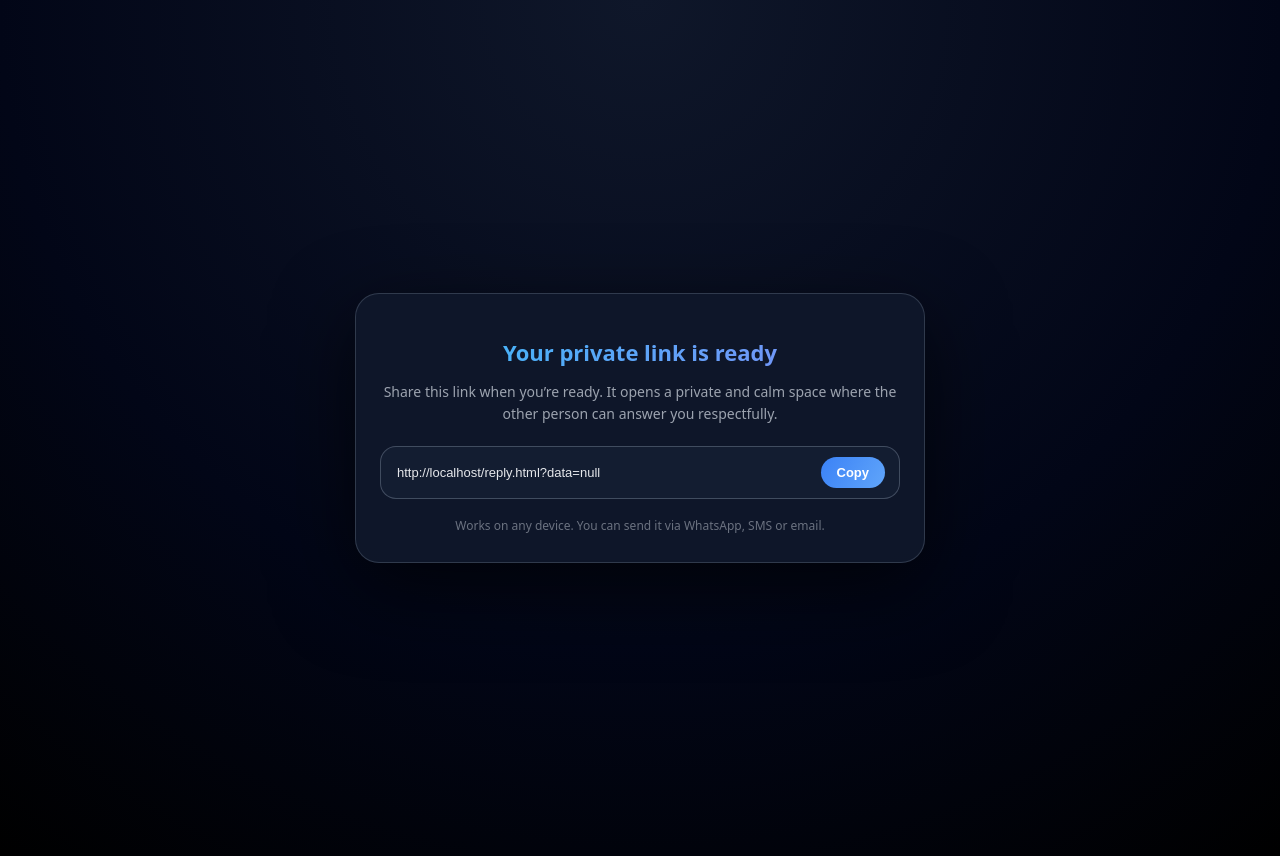
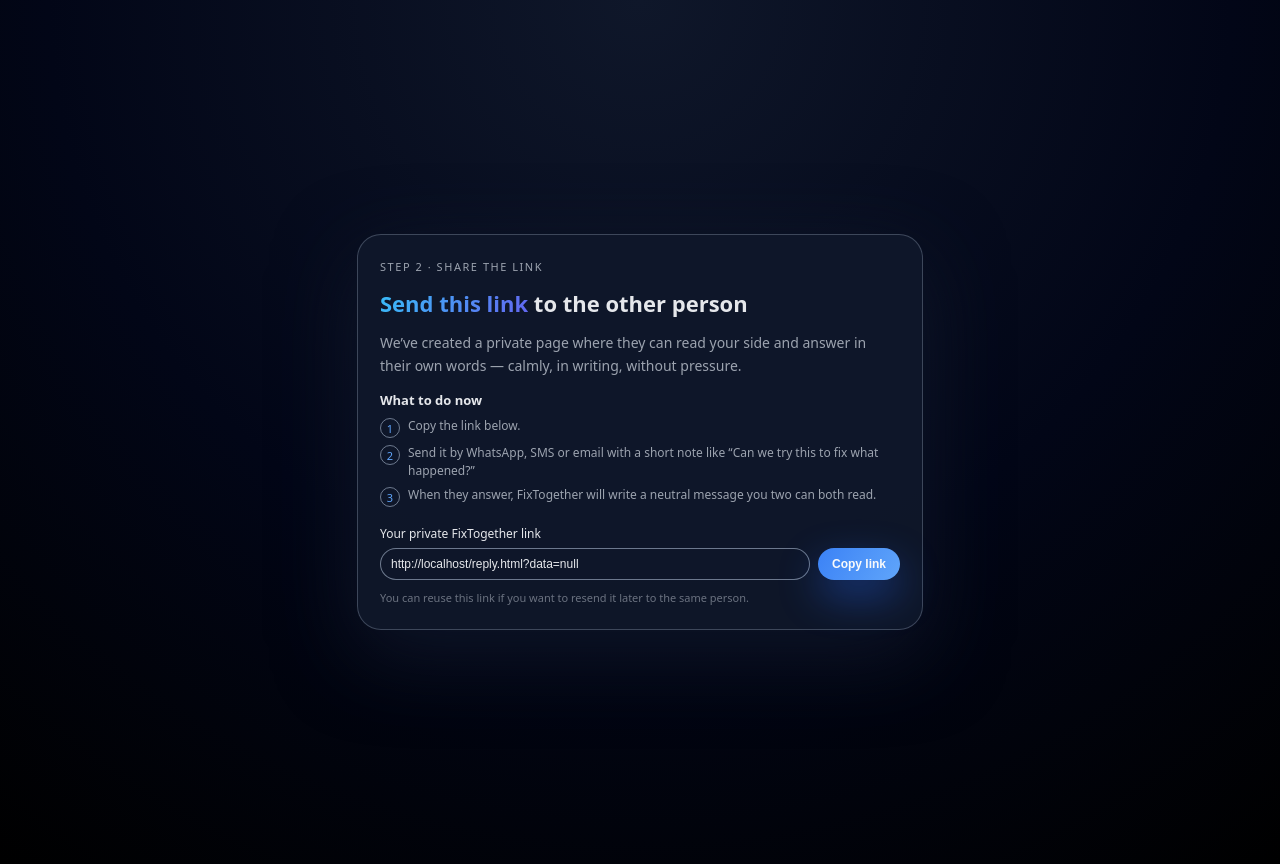
Before and after one commit to faodiallo001/fixTogether, a website: page success.html in a window 1280 px wide. Drawn offline with Linux system fonts and the light colour scheme.

Commit message:
success.html

```diff
--- a/success.html
+++ b/success.html
@@ -2,127 +2,205 @@
 <html lang="en">
 <head>
   <meta charset="UTF-8" />
-  <title>Your Private Link – FixTogether</title>
+  <title>Your private FixTogether link</title>
   <meta name="viewport" content="width=device-width, initial-scale=1.0" />
   <style>
     body {
-      font-family: system-ui, -apple-system, BlinkMacSystemFont, "Segoe UI", sans-serif;
-      background: radial-gradient(circle at top, #0f172a, #020617 60%, #000 100%);
+      font-family: system-ui, -apple-system, BlinkMacSystemFont, "Segoe UI",
+        sans-serif;
+      background: radial-gradient(circle at top, #0f172a 0, #020617 55%, #000 100%);
       color: #e5e7eb;
       min-height: 100vh;
-      margin: 0;
       display: flex;
       align-items: center;
       justify-content: center;
-      padding: 28px;
+      padding: 24px;
     }
 
     .card {
+      max-width: 520px;
       width: 100%;
-      max-width: 520px;
       background: rgba(15, 23, 42, 0.96);
       border-radius: 24px;
-      padding: 28px 24px;
-      border: 1px solid rgba(148, 163, 184, 0.25);
-      box-shadow: 0 25px 80px rgba(0,0,0,0.65);
-      text-align: center;
+      padding: 24px 22px;
+      border: 1px solid rgba(148, 163, 184, 0.35);
+      box-shadow: 0 24px 80px rgba(15, 23, 42, 0.9);
+    }
+
+    .eyebrow {
+      font-size: 11px;
+      text-transform: uppercase;
+      letter-spacing: 0.14em;
+      color: #9ca3af;
+      margin-bottom: 6px;
     }
 
     h1 {
       font-size: 22px;
-      margin-bottom: 10px;
-      background: linear-gradient(120deg, #38bdf8, #818cf8);
+      margin-bottom: 8px;
+    }
+
+    h1 span {
+      background: linear-gradient(120deg, #38bdf8, #6366f1);
       -webkit-background-clip: text;
       color: transparent;
-      font-weight: 600;
     }
 
     p {
       font-size: 14px;
       color: #9ca3af;
+      margin-bottom: 14px;
       line-height: 1.6;
-      margin-bottom: 20px;
     }
 
-    .link-box {
-      background: rgba(20, 30, 50, 0.9);
-      border: 1px solid rgba(148, 163, 184, 0.35);
-      border-radius: 16px;
-      padding: 10px 14px;
+    .steps-title {
+      font-size: 13px;
+      font-weight: 600;
+      margin-top: 8px;
+      margin-bottom: 8px;
+    }
+
+    .steps {
+      display: grid;
+      grid-template-columns: minmax(0, 1fr);
+      gap: 6px;
+      font-size: 12px;
+      color: #9ca3af;
+      margin-bottom: 18px;
+    }
+
+    .step {
       display: flex;
-      gap: 10px;
-      margin-bottom: 18px;
+      gap: 8px;
+      align-items: flex-start;
+    }
+
+    .step-badge {
+      width: 18px;
+      height: 18px;
+      border-radius: 999px;
+      border: 1px solid rgba(148, 163, 184, 0.7);
+      display: flex;
+      align-items: center;
+      justify-content: center;
+      font-size: 11px;
+      color: #60a5fa;
+      flex-shrink: 0;
+      margin-top: 1px;
+    }
+
+    .step-text {
+      line-height: 1.5;
+    }
+
+    .link-block-label {
+      font-size: 12px;
+      margin-bottom: 6px;
+      color: #e5e7eb;
+      font-weight: 500;
+    }
+
+    .link-row {
+      display: flex;
+      gap: 8px;
+      flex-wrap: wrap;
     }
 
     input {
       flex: 1;
-      background: transparent;
-      border: none;
+      border-radius: 999px;
+      border: 1px solid rgba(148, 163, 184, 0.7);
+      background: rgba(15, 23, 42, 0.9);
       color: #e5e7eb;
-      font-size: 13px;
-      outline: none;
+      padding: 8px 10px;
+      font-size: 12px;
     }
 
     button {
-      padding: 8px 16px;
       border-radius: 999px;
+      padding: 8px 14px;
       border: none;
       background: linear-gradient(120deg, #3b82f6, #60a5fa);
-      color: white;
-      font-size: 13px;
+      color: #f9fafb;
+      font-size: 12px;
+      cursor: pointer;
       font-weight: 600;
-      cursor: pointer;
-      transition: 0.15s ease;
+      box-shadow: 0 16px 40px rgba(37, 99, 235, 0.45);
+      white-space: nowrap;
     }
 
     button:hover {
-      opacity: 0.92;
-      transform: translateY(-1px);
+      opacity: 0.96;
+      box-shadow: 0 22px 55px rgba(37, 99, 235, 0.6);
     }
 
-    .note {
+    .hint {
       margin-top: 10px;
-      font-size: 12px;
+      font-size: 11px;
       color: #6b7280;
     }
   </style>
 </head>
-
 <body>
   <div class="card">
-    <h1>Your private link is ready</h1>
-
+    <div class="eyebrow">Step 2 · Share the link</div>
+    <h1><span>Send this link</span> to the other person</h1>
     <p>
-      Share this link when you’re ready.
-      It opens a private and calm space where the other person can answer you respectfully.
+      We’ve created a private page where they can read your side and answer in
+      their own words — calmly, in writing, without pressure.
     </p>
 
-    <div class="link-box">
-      <input id="linkInput" type="text" readonly />
-      <button id="copyBtn">Copy</button>
+    <div class="steps-title">What to do now</div>
+    <div class="steps">
+      <div class="step">
+        <div class="step-badge">1</div>
+        <div class="step-text">Copy the link below.</div>
+      </div>
+      <div class="step">
+        <div class="step-badge">2</div>
+        <div class="step-text">
+          Send it by WhatsApp, SMS or email with a short note like
+          “Can we try this to fix what happened?”
+        </div>
+      </div>
+      <div class="step">
+        <div class="step-badge">3</div>
+        <div class="step-text">
+          When they answer, FixTogether will write a neutral message you two can both read.
+        </div>
+      </div>
     </div>
 
-    <div class="note">
-      Works on any device.
-      You can send it via WhatsApp, SMS or email.
+    <div class="link-block-label">Your private FixTogether link</div>
+    <div class="link-row">
+      <input id="linkInput" type="text" readonly />
+      <button id="copyBtn">Copy link</button>
+    </div>
+    <div class="hint">
+      You can reuse this link if you want to resend it later to the same person.
     </div>
   </div>
 
   <script>
+    // récupère les données passées par Stripe (caseData encodé)
     const params = new URLSearchParams(window.location.search);
     const data = params.get("data");
 
+    // construit l'URL pour la personne qui doit répondre
     const origin = window.location.origin;
     const replyUrl = `${origin}/reply.html?data=${data}`;
 
-    document.getElementById("linkInput").value = replyUrl;
+    const linkInput = document.getElementById("linkInput");
+    const copyBtn = document.getElementById("copyBtn");
 
-    document.getElementById("copyBtn").addEventListener("click", async () => {
+    linkInput.value = replyUrl;
+
+    copyBtn.addEventListener("click", async () => {
       try {
         await navigator.clipboard.writeText(replyUrl);
-        copyBtn.textContent = "Copied ✓";
-        setTimeout(() => copyBtn.textContent = "Copy", 1500);
-      } catch {
+        copyBtn.textContent = "Copied";
+        setTimeout(() => (copyBtn.textContent = "Copy link"), 1500);
+      } catch (err) {
         alert("Could not copy. Please copy manually.");
       }
     });
```
